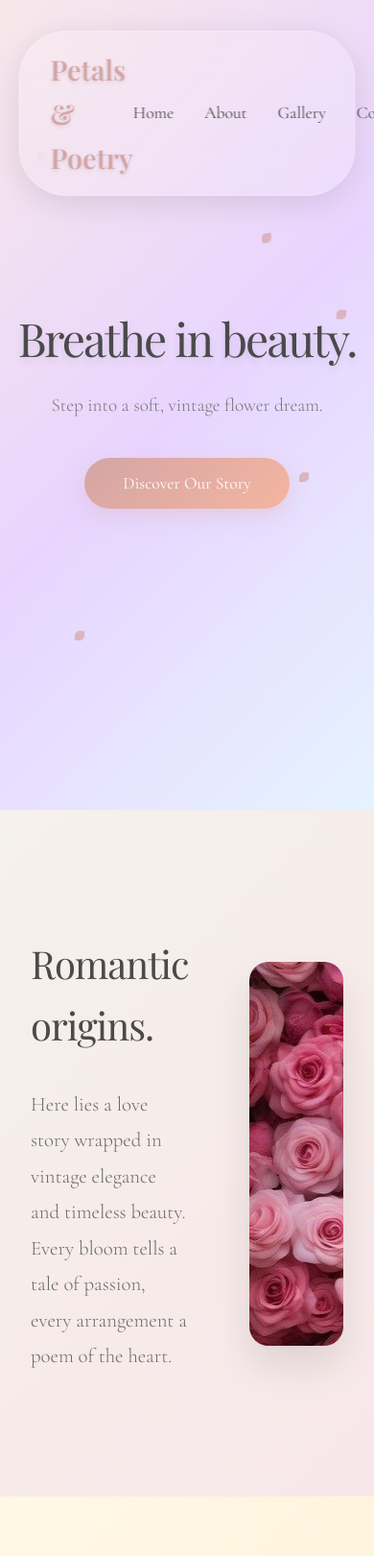
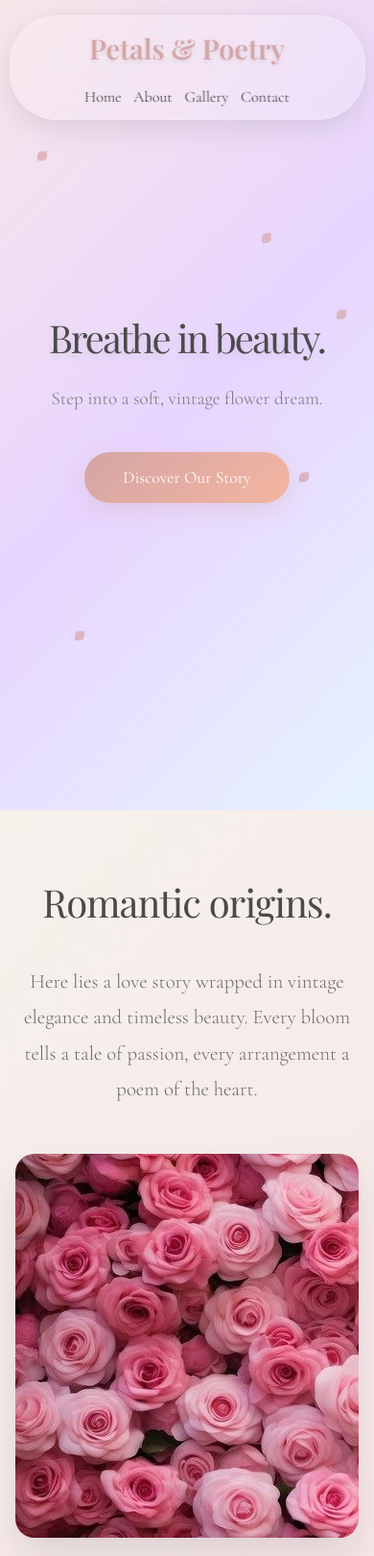
Before and after one commit to arathikrishnaam/Petals-and-Poetry, a plain HTML site: page index.html in a window 390 px wide. Shown: the top 1621 px of the page at 96% size. Drawn offline with nearby package versions, Linux system fonts and the light colour scheme; a web font is replaced by a local one.

Commit message:
style: implement responsive layout for tablet and mobile breakpoints

```diff
--- a/style.css
+++ b/style.css
@@ -469,3 +469,85 @@ body {
     0%, 100% { transform: scale(1); opacity: 0.3; }
     50% { transform: scale(1.1); opacity: 0.5; }
 }
+
+
+/* Responsive Design */
+@media (max-width: 768px) {
+    .nav-container {
+        padding: 0.8rem 1.5rem;
+    }
+
+    .nav-menu {
+        gap: 1rem;
+    }
+
+    .nav-menu a {
+        font-size: 1rem;
+    }
+
+    .section-content,
+    .section-content.reverse {
+        grid-template-columns: 1fr;
+        gap: 3rem;
+        text-align: center;
+    }
+
+    .section-content.reverse .text-content,
+    .section-content.reverse .image-container {
+        order: unset;
+    }
+
+    .hero-title {
+        font-size: 3rem;
+    }
+
+    .hero-subtitle {
+        font-size: 1.2rem;
+    }
+
+    .section-title {
+        font-size: 2.5rem;
+    }
+
+    .grid {
+        grid-template-columns: repeat(auto-fit, minmax(200px, 1fr));
+        gap: 1.5rem;
+    }
+
+    .footer-content {
+        grid-template-columns: 1fr;
+        text-align: center;
+    }
+}
+
+@media (max-width: 480px) {
+    .floating-nav {
+        width: 95%;
+        top: 1rem;
+    }
+
+    .nav-container {
+        padding: 0.6rem 1rem;
+        flex-direction: column;
+        gap: 1rem;
+    }
+
+    .nav-menu {
+        gap: 0.8rem;
+    }
+
+    .hero-title {
+        font-size: 2.5rem;
+    }
+
+    .container {
+        padding: 0 1rem;
+    }
+
+    .about-section,
+    .gallery-section,
+    .services-section,
+    .gallery-grid {
+        padding: 4rem 0;
+    }
+}
```
